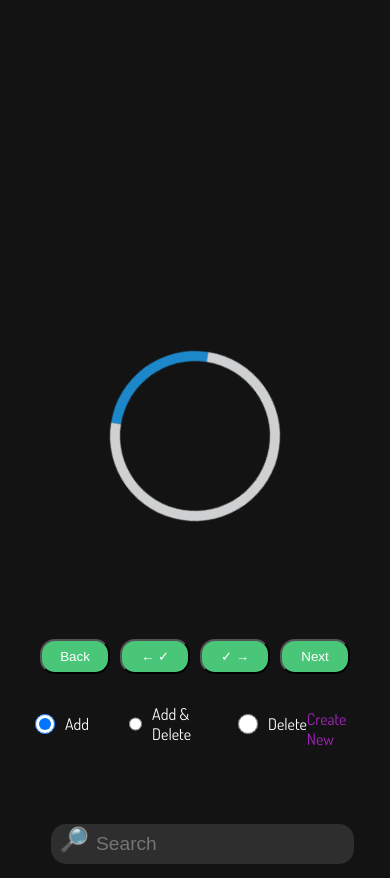
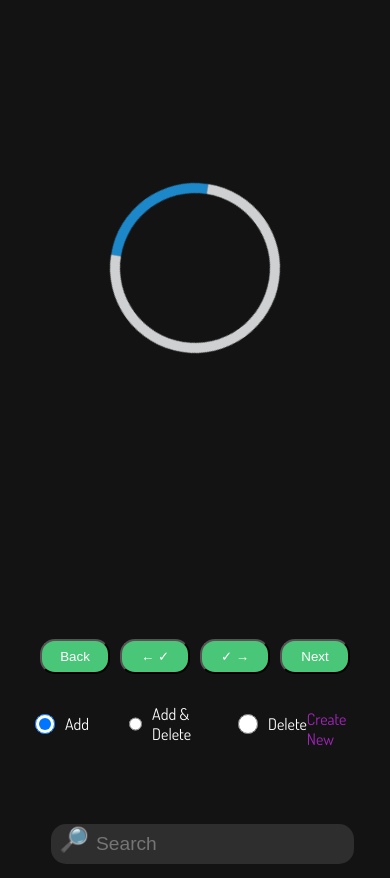
Before and after one commit to elijahcastillo/Spotify-Split, a Flask app: template src/templates/split.html in a window 390 px wide; the page is wider, and only the part inside the window is pictured. Shown: the part 60-938 px from the top of that part. Run offline with Flask 2, Linux system fonts and the light colour scheme; the template is opened without the code that fills it, so the values that code supplies are empty.

Commit message:
UI updates

```diff
--- a/src/static/css/base.css
+++ b/src/static/css/base.css
@@ -242,6 +242,7 @@
     z-index: 1000;
     right: 0;
     transform: translateX(1000px);
+    transition: all 0.5s;
   }
 
   .links.active {
--- a/src/static/css/split.css
+++ b/src/static/css/split.css
@@ -29,6 +29,10 @@
   display: flex;
   flex-direction: column;
   gap: 10px;
+}
+
+.track-info {
+  position: relative;
 }
 
 #track_title {
--- a/src/templates/split.html
+++ b/src/templates/split.html
@@ -17,6 +17,10 @@
 <div class="container" style="max-width: 90%">
   <div class="splitWrapper">
     <div class="track-info">
+
+
+    <!-- Spinner -->
+    <div class="spin" id="spin"></div>
       <div class="trackWrapper" id="tr">
         <div class="track-media">
           <img src="" id="album_art" />
@@ -108,8 +112,6 @@
     </div>
   </div>
 
-  <!-- Spinner -->
-  <div class="spin" id="spin"></div>
 
   <!-- Toast -->
   <div id="toast" ></div>
```
